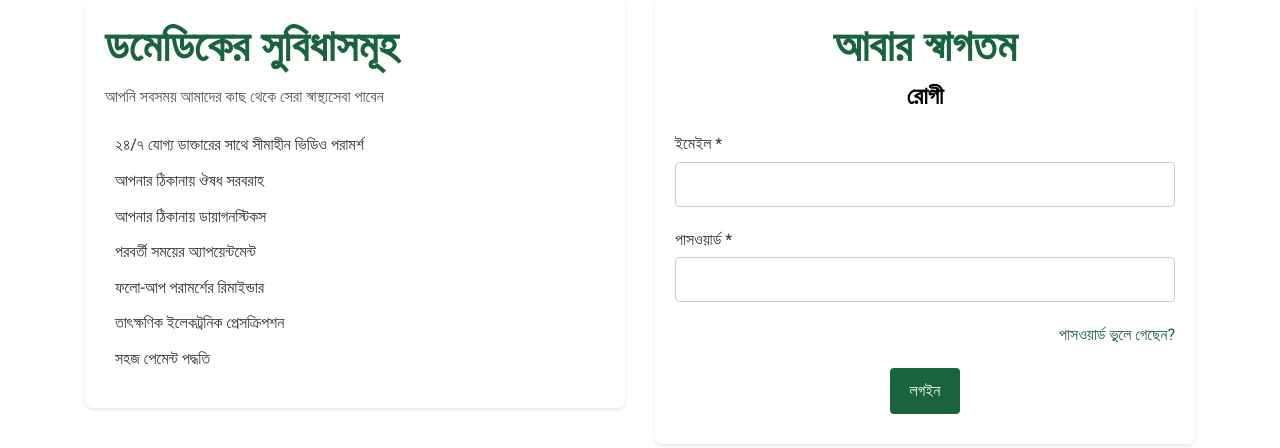
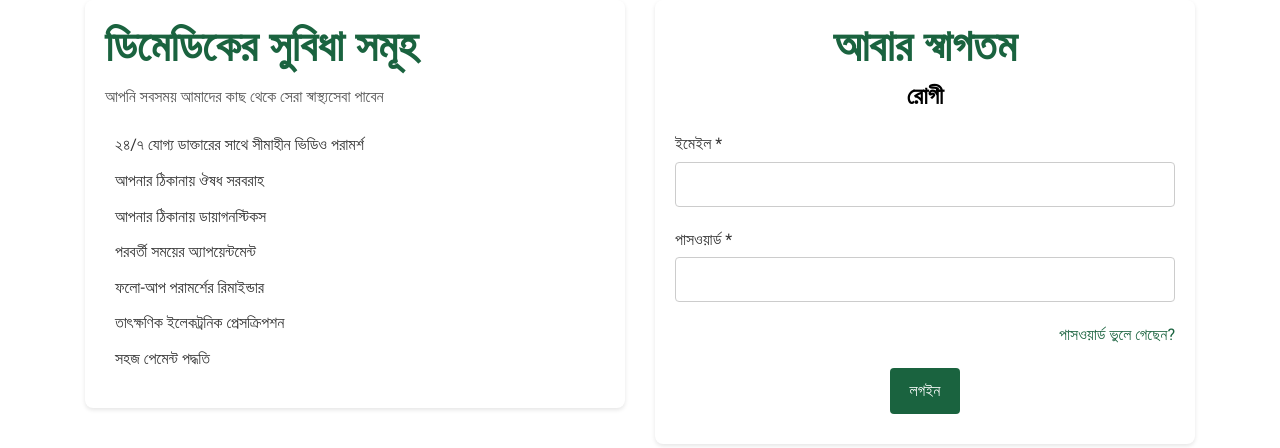
Before and after one commit to odhsagor/Dmedic, a PHP site: page /mdrakibul/patientLogin.php in a window 1280 px wide; the page is wider, and only the part inside the window is pictured. Shown: the part 152-600 px from the top of that part. Run offline with PHP 8.4, Linux system fonts and the light colour scheme.

Commit message:
COMMITED BY @ODHSAGOR

```diff
--- a/mdobidulhuqsagor/docELogin.php
+++ b/mdobidulhuqsagor/docELogin.php
@@ -106,7 +106,7 @@
         <!-- সুবিধা বিভাগ -->
         <div class="col-md-6">
           <section class="benefits-container">
-            <h2>ডমেডিকের সুবিধাসমূহ</h2>
+            <h2>ডিমেডিকের সুবিধাসমূহ</h2>
             <p>আপনি সবসময় আমাদের কাছ থেকে সর্বোত্তম স্বাস্থ্যসেবা পাবেন</p>
             <ul>
               <li><i class="icon"></i> ২৪/৭ যোগ্য ডাক্তারের সাথে সীমাহীন ভিডিও পরামর্শ</li>
--- a/mdrakibul/patientLogin.php
+++ b/mdrakibul/patientLogin.php
@@ -89,7 +89,7 @@
       <!-- সুবিধা বিভাগ -->
       <div class="col-md-6">
         <section class="benefits-container">
-          <h2>ডমেডিকের সুবিধাসমূহ</h2>
+          <h2>ডিমেডিকের সুবিধা সমূহ</h2>
           <p>আপনি সবসময় আমাদের কাছ থেকে সেরা স্বাস্থ্যসেবা পাবেন</p>
           <ul>
             <li><i class="icon"></i> ২৪/৭ যোগ্য ডাক্তারের সাথে সীমাহীন ভিডিও পরামর্শ</li>
```
